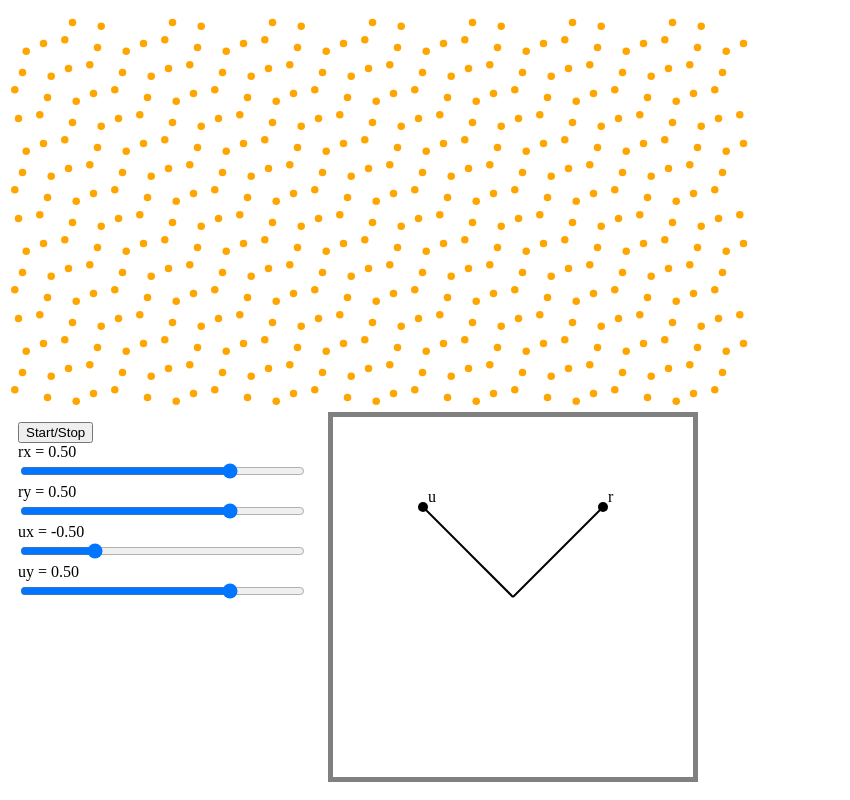
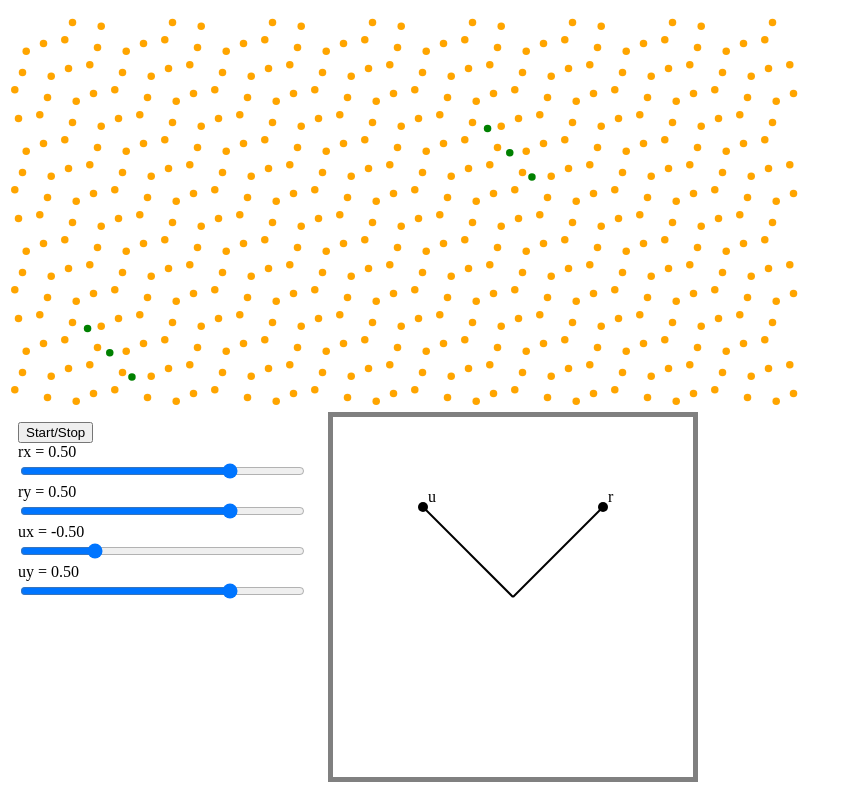
Before and after one commit to xzhenghe/Wave-Motion, a plain HTML site: page index.html in a window 1280 px wide. Shown: the whole page, without its empty margins (0-850 px from the left). Drawn offline with nearby package versions, Linux system fonts and the light colour scheme; animation ran at ten frames a second.

Commit message:
switch to canvas drawing functions

```diff
--- a/index.html
+++ b/index.html
@@ -8,7 +8,7 @@
 </head>
 
 <body>
-    <svg id='visualisation'></svg>
+    <canvas id='visualisation'></canvas>
 
     <div id='interactive'>
         <div id='control'>
--- a/scripts/2D_wave.js
+++ b/scripts/2D_wave.js
@@ -49,13 +49,23 @@ Vis.core = {
     },
 
     animate: function() {
-        Vis.wave.data(d3.zip(Vis.x, Vis.y))
-                    .attr('cx', function(d) { return d[0] })
-                    .attr('cy', function(d) { return Vis.Ny*Vis.a - d[1] });
+        Vis.context.clearRect(0, 0, Vis.canvasx, Vis.canvasy);
 
-        Vis.phase.data(d3.zip(Vis.phasex, Vis.phasey))
-                    .attr('cx', function(d) { return d[0] })
-                    .attr('cy', function(d) { return -d[1] });
+        Vis.context.fillStyle = 'orange';
+        for (let i=0; i < Vis.N; i++) {
+            Vis.context.beginPath();
+            Vis.context.arc(Vis.convertCanvasX(Vis.x[i]), Vis.convertCanvasY(Vis.y[i])
+                                , Vis.convertCanvasX(Vis.pointR), 0, 2*Math.PI);
+            Vis.context.fill();
+        }
+
+        Vis.context.fillStyle = 'green';
+        for (let i=0; i < 11; i++) {
+            Vis.context.beginPath();
+            Vis.context.arc(Vis.convertCanvasX(Vis.phasex[i]), Vis.convertCanvasY(Vis.phasey[i])
+                                , Vis.convertCanvasX(Vis.pointR), 0, 2*Math.PI);
+            Vis.context.fill();
+        }
     },
 
     updateSliders: function() {
@@ -111,8 +121,12 @@ Vis.setup = {
         Vis.a = 1; // atomic spacing
         Vis.dw = 1; // debye wavelength
 
-        Vis.Nx = 30; // # of atoms in x direction
+        Vis.Nx = 32; // # of atoms in x direction
         Vis.Ny = 16; // # of atoms in y direction
+        Vis.N = Vis.Nx * Vis.Ny;
+
+        Vis.canvasx = (Vis.Nx/Vis.Ny)*window.innerHeight/2;
+        Vis.canvasy = window.innerHeight/2;
 
         Vis.pointR = 0.15 * Vis.a;
     },
@@ -126,35 +140,25 @@ Vis.setup = {
         Vis.ux = -0.5; // x amplitude
         Vis.uy = 0.5; // y amplitude
 
-        Vis.x = new Array(Vis.Nx * Vis.Ny);
-        Vis.y = new Array(Vis.Nx * Vis.Ny);
+        Vis.x = new Array(Vis.N);
+        Vis.y = new Array(Vis.N);
 
         Vis.phasex = new Array(11);
         Vis.phasey = new Array(11);
     },
 
     initGraph: function() {
-        Vis.svg = d3.select('#visualisation')
-                        .attr('width', (Vis.Nx/Vis.Ny)*window.innerHeight/2)
-                        .attr('height', window.innerHeight/2)
-                        .attr('viewBox', '0 0 ' + Vis.Nx*Vis.a + ' ' + Vis.Ny*Vis.a);
+        Vis.canvas = d3.select('#visualisation')
+                        .attr('width', Vis.canvasx)
+                        .attr('height', Vis.canvasy);
+        Vis.context = Vis.canvas.node().getContext('2d');
 
-        Vis.svg.append('svg').classed('wave', true)
-                .selectAll('circle')
-                .data(d3.zip(Vis.x, Vis.y))
-                .enter()
-                    .append('circle')
-                        .attr('r', Vis.pointR);
-
-        Vis.svg.append('svg').classed('phase', true)
-                .selectAll('circle')
-                .data(d3.zip(Vis.phasex, Vis.phasey))
-                .enter()
-                    .append('circle')
-                        .attr('r', Vis.pointR)
-
-        Vis.wave = Vis.svg.select('.wave').selectAll('circle');
-        Vis.phase = Vis.svg.select('.phase').selectAll('circle');
+        Vis.convertCanvasX = d3.scaleLinear()
+                                .domain([0, Vis.Nx*Vis.a])
+                                .range([0, Vis.canvasx]);
+        Vis.convertCanvasY = d3.scaleLinear()
+                                .domain([0, Vis.Ny*Vis.a])
+                                .range([Vis.canvasy, 0]);
     },
 
     initButton: function() {
```
